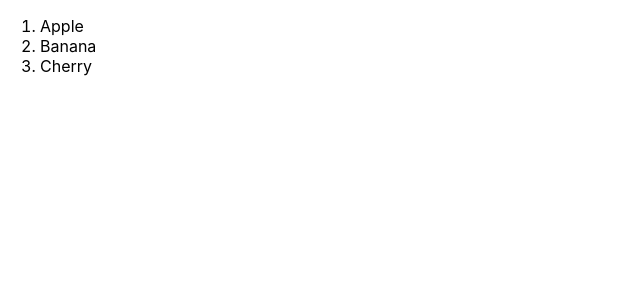
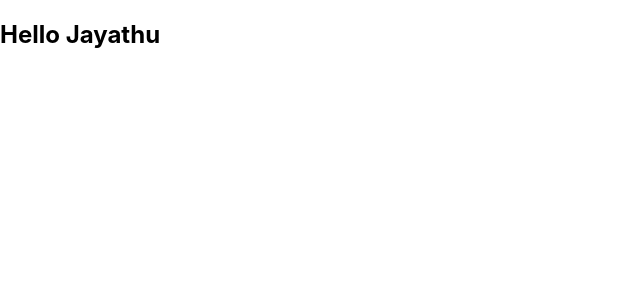
Before and after one commit to Jayathu-SH/React-Tasks, a React (Create React App) app: page / in a window 1280 px wide. Shown: the top 300 px of the page, without its empty margins (0-640 px from the left). Built offline with nearby package versions, Linux system fonts and the light colour scheme.

Commit message:
Greeting commit

```diff
--- a/src/App.js
+++ b/src/App.js
@@ -4,6 +4,7 @@ import NameForm from './counter-app/NameForm';
 import ToggleText from './counter-app/ToggleText';
 import WelcomeMessage from './counter-app/WelcomeMessage';
 import FruitList from './counter-app/FruitList';
+import Greeting from './counter-app/Greeting';
 
 function App() {
   return (
@@ -13,7 +14,8 @@ function App() {
       {/* <NameForm/> */}
       {/* <ToggleText/> */}
       {/* <WelcomeMessage/> */}
-      <FruitList/>
+      {/* <FruitList/> */}
+      <Greeting name="Jayathu"/>
     </div>
   );
 }
--- /dev/null
+++ b/src/counter-app/Greeting.js
@@ -0,0 +1,9 @@
+import React from 'react'
+
+function Greeting({name}) {
+  return (
+    <h2>Hello {name}</h2>
+  )
+}
+
+export default Greeting
```
